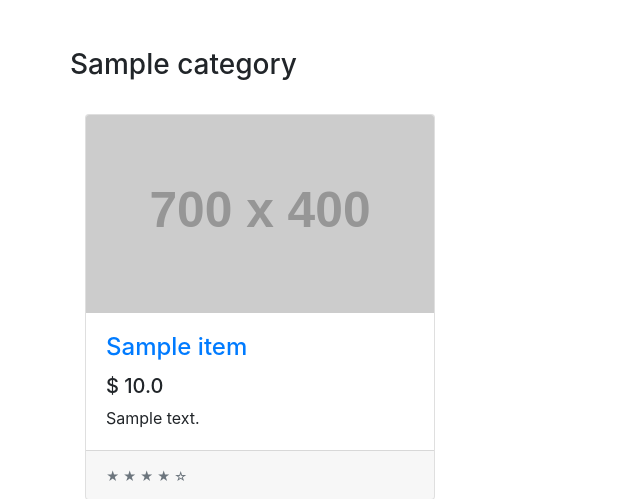
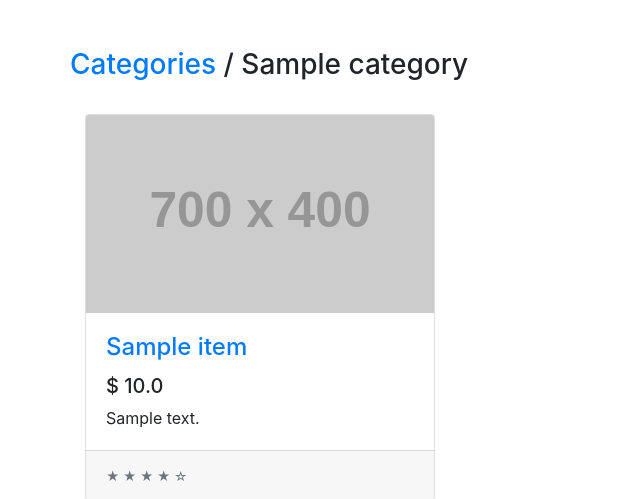
Before and after one commit to dotmido/uda-items-project, a Flask app: page /category/1/items/ in a window 1280 px wide. Shown: the part 56-555 px from the top of the page, without its empty margins (0-640 px from the left). Run offline with Flask 2, Linux system fonts and the light colour scheme; tables that the repository leaves empty hold one stand-in row (values such as "Sample post"); grey boxes labelled with a size stand in for pictures from a placeholder-image service; some libraries are stand-ins or nearby versions.

Commit message:
feat: Back to all categories list

```diff
--- a/templates/items.html
+++ b/templates/items.html
@@ -29,7 +29,7 @@
     <br>
     <div class="row">
 
-      <h3>{{category.name}}</h3>
+      <h3><a href="{{url_for('allCategories')}}">Categories</a> / {{category.name}}</h3>
       <div class="col-lg-12">
         <br>
         <div class="row">
```
